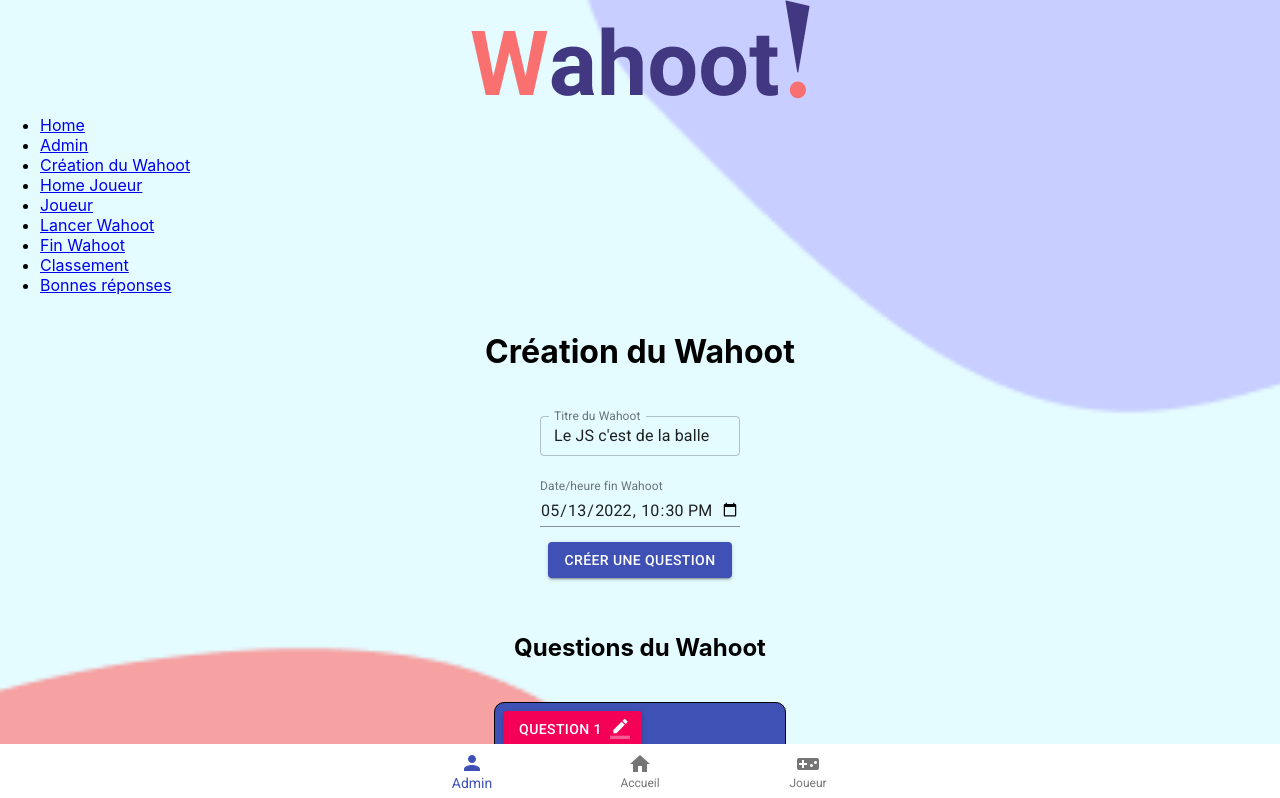
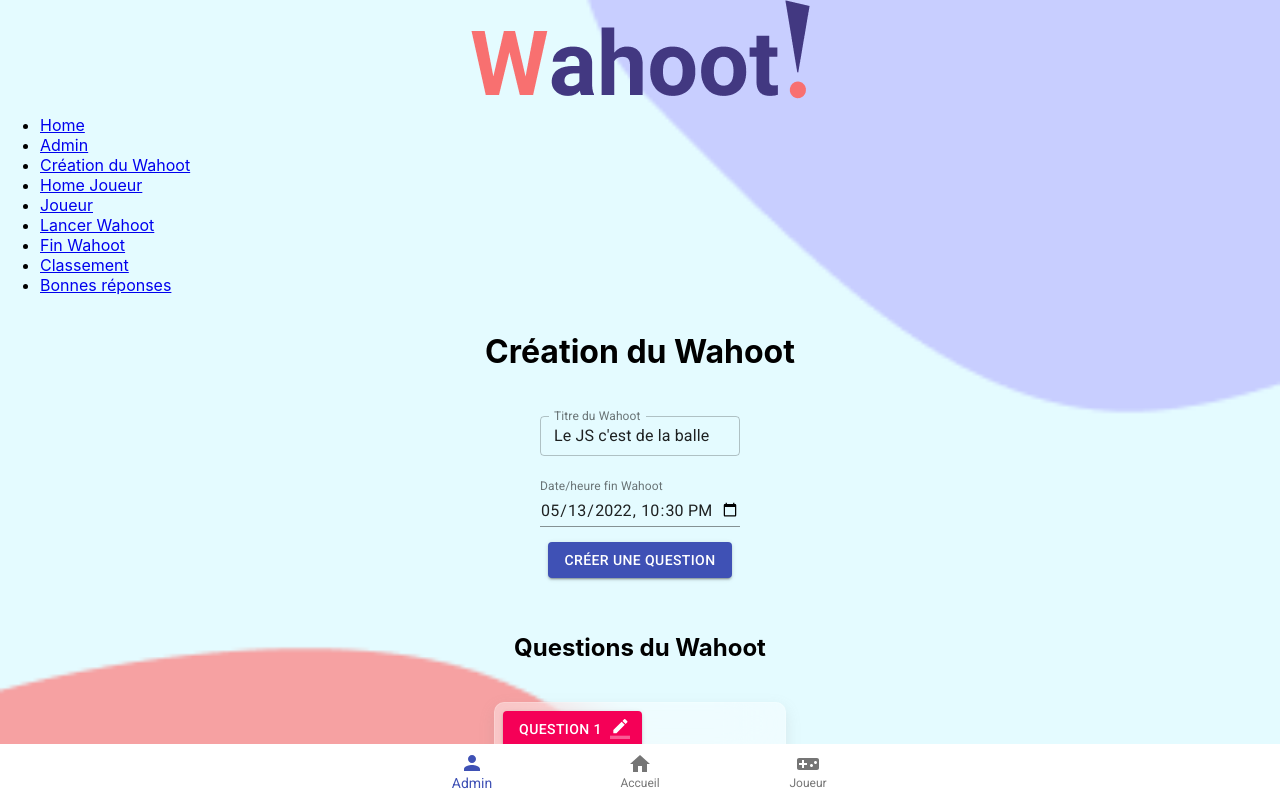
Before and after one commit to WildCodeSchool/bdx-wahoot, a React (Create React App) app in the folder wahoot/: page /wahoot-creation in a window 1280 px wide. Shown: the top 798 px of the page. Built offline with nearby package versions, Linux system fonts and the light colour scheme.

Commit message:
stylisé QuestionsW

```diff
--- a/wahoot/src/View/CreationWahoot/Components/QuestionsW.jsx
+++ b/wahoot/src/View/CreationWahoot/Components/QuestionsW.jsx
@@ -10,11 +10,13 @@ const useStyles = makeStyles((theme) => ({
       margin: 20,
     },
     question: {
-        flexDirection: "column",
-        justifyContent: "center",
-        backgroundColor: "#3f51b5",
-        border: "solid 1px",
+        backgroundColor: "rgba(255, 255, 255, 0.4)",
+        backdropFilter: "blur(30px)",
+        border: "1px solid rgba(255, 255, 255, 0.18)",
+        boxShadow: "rgba(142, 142, 142, 0.19) 0px 6px 15px 0px",
         borderRadius: "10px",
+        webki: "10px",
+        color: "rgb(31, 31, 31)",
     },
     p: {
         textAlign:"center",
```
Also changed, not shown: wahoot/src/App.js (+0 -15 lines).
